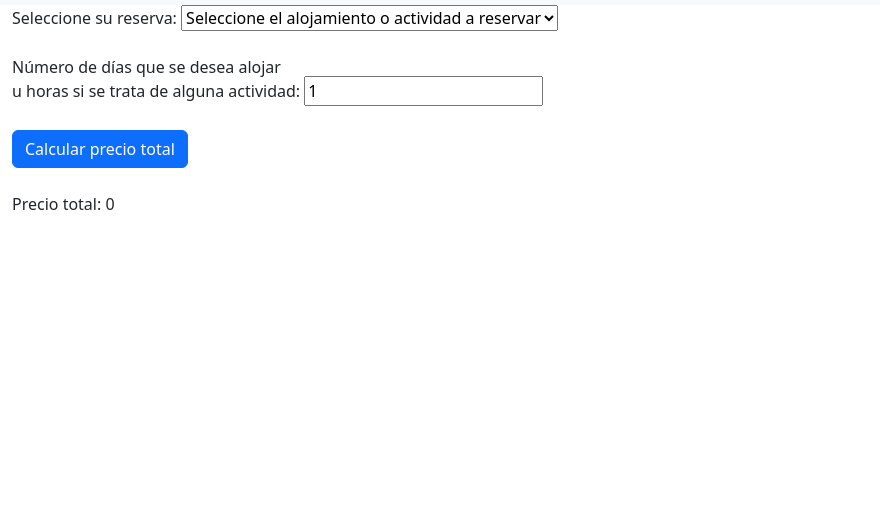
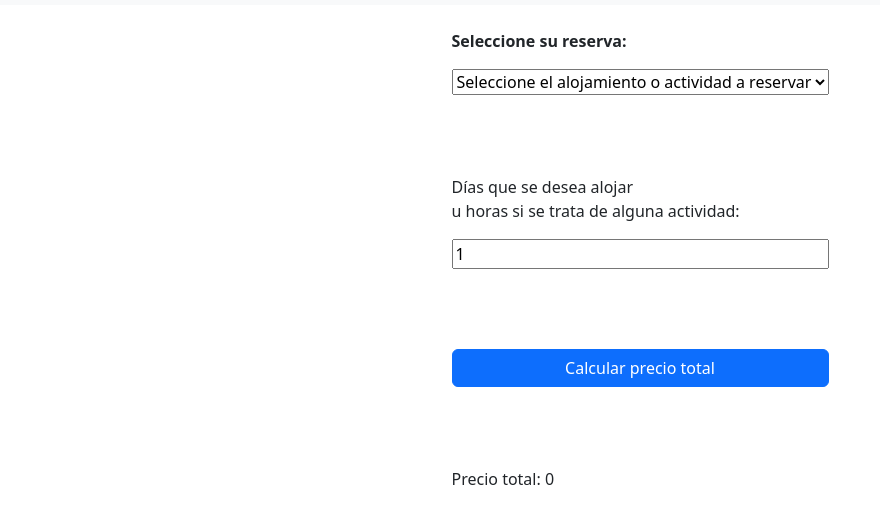
Before and after one commit to cristobalhiza/PreEntrega3-Hiza-JS-, a plain HTML site: page pages/form.html in a window 1280 px wide. Shown: the part 69-592 px from the top of the page, without its empty margins (0-880 px from the left). Drawn offline with nearby package versions, Linux system fonts and the light colour scheme.

Commit message:
codigo javascript actividad x dia

```diff
--- a/pages/form.html
+++ b/pages/form.html
@@ -47,8 +47,8 @@
           </div>
         </nav>
       </header>
-      <form onsubmit="return false" class="container-xxl" action="">
-        <label for="selector-reserva">Seleccione su reserva:</label>
+      <form onsubmit="return false" class="d-grid m-auto justify-content-center gap-lg-3 mt-4" action="">
+        <label class="fw-bold" for="selector-reserva">Seleccione su reserva:</label>
 <select id="selector-reserva" aria-label="seleccion de reserva">
     <option selected disabled>Seleccione el alojamiento o actividad a reservar</option>
     <option value="camping">Zona de camping</option>
@@ -60,14 +60,14 @@
   </select>
   <br>
   <br>
-    <label for="numDias">Número de días que se desea alojar <br>u horas si se trata de alguna actividad:</label>
+    <label for="numDias">Días que se desea alojar <br>u horas si se trata de alguna actividad:</label>
     <input type="number" id="numDias" min="1" value="1">
     <br>
     <br>
     <button class="btn btn-primary" id="precioTotalBtn">Calcular precio total</button>
     <br>
     <br>
-    <p>Precio total: <span id="precioTotal"></span></p>
+    <p class="d-inline-block">Precio total: <span id="precioTotal"></span></p>
   </form>
       </form>
     <script
```
Also changed, not shown: main.js (+9 -1 lines).
